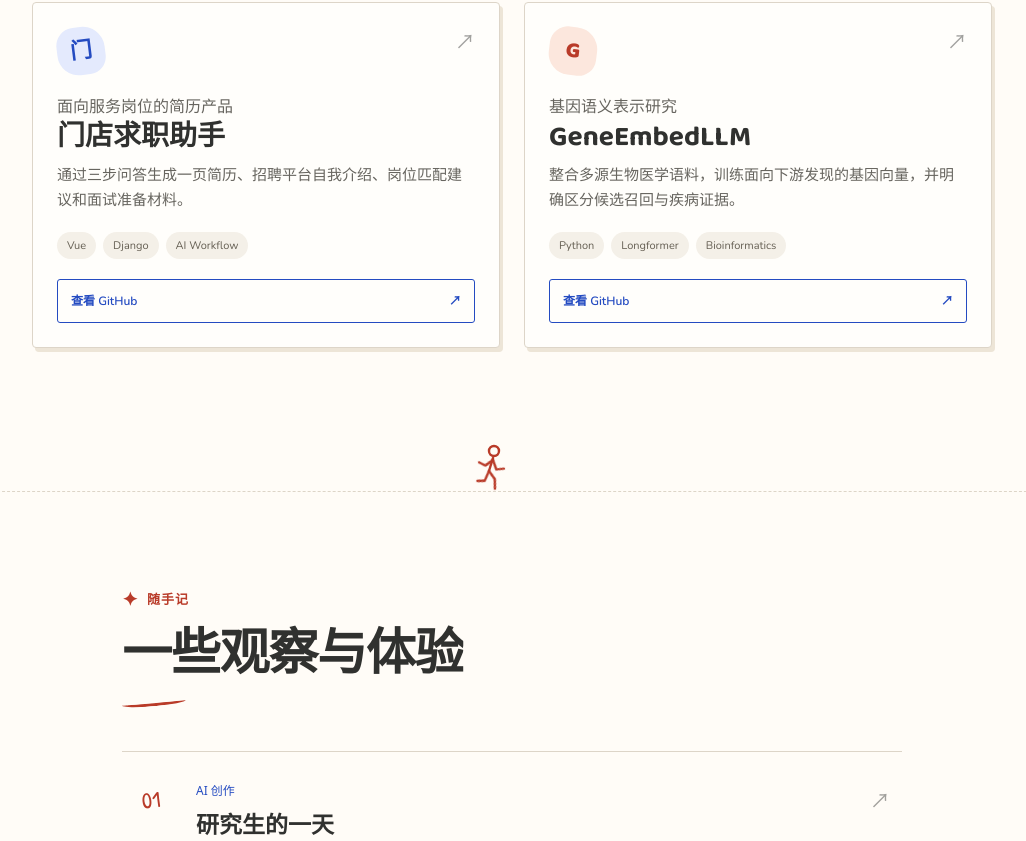
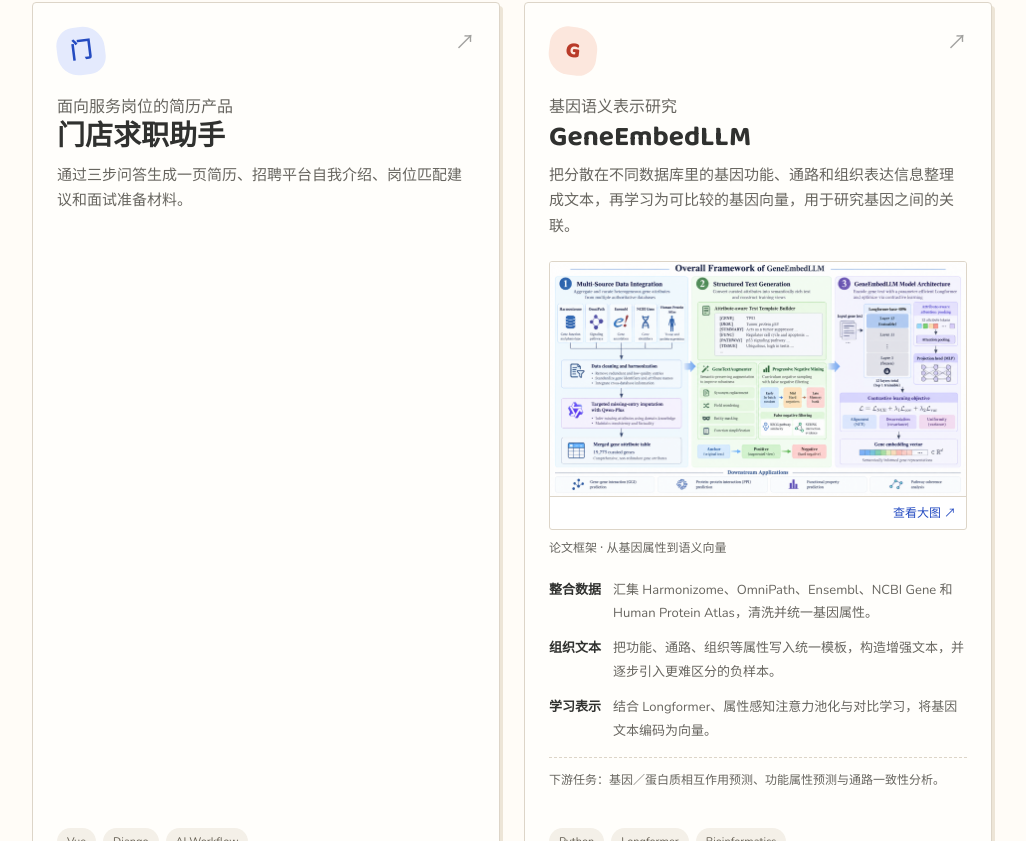
Before and after one commit to rheeh/rheeh.github.io, a Next.js app: page / in a window 1280 px wide. Shown: the part 1479-2320 px from the top of the page, without its empty margins (128-1154 px from the left). Built offline with nearby package versions, Linux system fonts and the light colour scheme.

Commit message:
Add GeneEmbedLLM framework and concise research overview

```diff
--- a/app/identity.css
+++ b/app/identity.css
@@ -201,3 +201,17 @@ html{scroll-behavior:smooth;scroll-padding-bottom:100px}
  .story-caption h2{background-size:100% 100%;transition:none}
  .story-start span,.story-ending summary span{transition:none}
 }
+
+/* The paper framework belongs to the research project, with its original aspect ratio. */
+.project-framework{margin:22px 0 18px}
+.project-framework figure{margin:0}
+.project-framework figure>a{display:block;position:relative;border:1px solid var(--studio-rule);border-radius:3px;overflow:hidden;background:#fff}
+.project-framework img{display:block;width:100%;height:auto}
+.project-framework figure>a>span{display:block;padding:7px 10px;text-align:right;border-top:1px solid var(--studio-rule);font:12px/1.5 system-ui;color:var(--studio-blue);transition:background .2s}
+.project-framework figure>a:hover>span{background:#e4eafd}
+.project-framework figcaption{margin-top:8px;font:12px/1.7 system-ui;color:var(--studio-muted)}
+.project-framework dl{margin:20px 0 14px}
+.project-framework dl>div{display:grid;grid-template-columns:4em minmax(0,1fr);gap:12px;margin:12px 0;font-size:13px;line-height:1.8}
+.project-framework dt{font-weight:600;color:var(--studio-ink)}
+.project-framework dd{margin:0;color:var(--studio-muted)}
+.doodle-project-card .framework-applications{font-size:12px;line-height:1.8;color:var(--studio-muted);margin:0;padding-top:12px;border-top:1px dashed var(--studio-rule)}
--- a/app/page.tsx
+++ b/app/page.tsx
@@ -1,3 +1,4 @@
+/* eslint-disable @next/next/no-img-element */
 import { profile, projects, creativeWorks } from '../src/data/profile';
 import { analysisShowcases, reports } from '../src/data/reports';
 import DoodleReveal from './DoodleReveal';
@@ -53,7 +54,7 @@ export default function Home() {
           <div className="doodle-project-grid">
             {projects.map((project, index) => (
               <DoodleReveal key={project.id} delay={index * 90}>
-                <article className="doodle-project-card">
+                <article className="doodle-project-card" id={`project-${project.id}`}>
                   <div className="doodle-card-top">
                     <span>{project.title.slice(0, 1)}</span>
                     <Arrow />
@@ -61,6 +62,23 @@ export default function Home() {
                   <p>{project.type}</p>
                   <h3>{project.title}</h3>
                   <div className="doodle-card-summary">{project.summary}</div>
+                  {project.framework && (
+                    <div className="project-framework">
+                      <figure>
+                        <a href={project.framework.src} target="_blank" rel="noreferrer" aria-label={`${project.title} 论文框架图，查看原图（新窗口）`}>
+                          <img src={project.framework.src} alt={project.framework.alt} width="1672" height="941" loading="lazy" />
+                          <span>查看大图 ↗</span>
+                        </a>
+                        <figcaption>{project.framework.caption}</figcaption>
+                      </figure>
+                      <dl>
+                        {project.framework.steps.map((step) => (
+                          <div key={step.title}><dt>{step.title}</dt><dd>{step.description}</dd></div>
+                        ))}
+                      </dl>
+                      <p className="framework-applications">{project.framework.applications}</p>
+                    </div>
+                  )}
                   <ul>{project.tags.map((tag) => <li key={tag}>{tag}</li>)}</ul>
                   <div className="doodle-project-links">
                     {project.links.map((link) => (
--- a/src/data/profile.ts
+++ b/src/data/profile.ts
@@ -11,6 +11,13 @@ export type Project = {
   summary: string;
   tags: string[];
   links: ProjectLink[];
+  framework?: {
+    src: string;
+    alt: string;
+    caption: string;
+    steps: { title: string; description: string }[];
+    applications: string;
+  };
 };
 
 export const profile = {
@@ -53,7 +60,18 @@ export const projects: Project[] = [
     id: 'geneembedllm',
     title: 'GeneEmbedLLM',
     type: '基因语义表示研究',
-    summary: '整合多源生物医学语料，训练面向下游发现的基因向量，并明确区分候选召回与疾病证据。',
+    summary: '把分散在不同数据库里的基因功能、通路和组织表达信息整理成文本，再学习为可比较的基因向量，用于研究基因之间的关联。',
+    framework: {
+      src: '/projects/geneembedllm/framework.png',
+      alt: 'GeneEmbedLLM 论文框架：整合多源基因属性，构建结构化文本与增强视图，通过 Longformer、属性感知注意力池化和对比学习生成基因向量。',
+      caption: '论文框架 · 从基因属性到语义向量',
+      steps: [
+        { title: '整合数据', description: '汇集 Harmonizome、OmniPath、Ensembl、NCBI Gene 和 Human Protein Atlas，清洗并统一基因属性。' },
+        { title: '组织文本', description: '把功能、通路、组织等属性写入统一模板，构造增强文本，并逐步引入更难区分的负样本。' },
+        { title: '学习表示', description: '结合 Longformer、属性感知注意力池化与对比学习，将基因文本编码为向量。' },
+      ],
+      applications: '下游任务：基因／蛋白质相互作用预测、功能属性预测与通路一致性分析。',
+    },
     tags: ['Python', 'Longformer', 'Bioinformatics'],
     links: [{ label: '查看 GitHub', href: 'https://github.com/rheeh/GeneEmbedLLM', kind: 'source' }],
   },
```
Also changed, not shown: public/projects/geneembedllm/framework.png (added).
